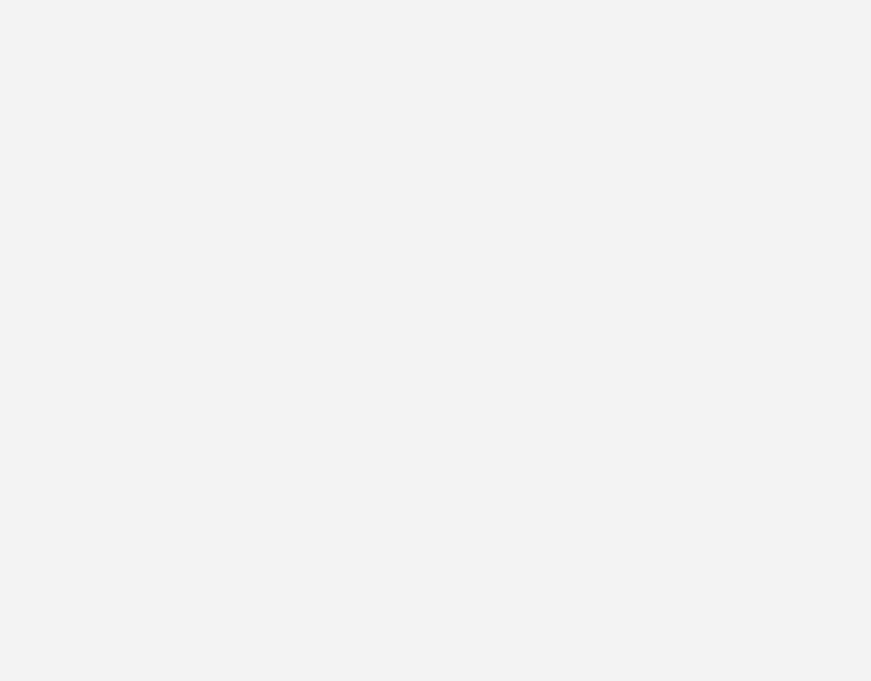
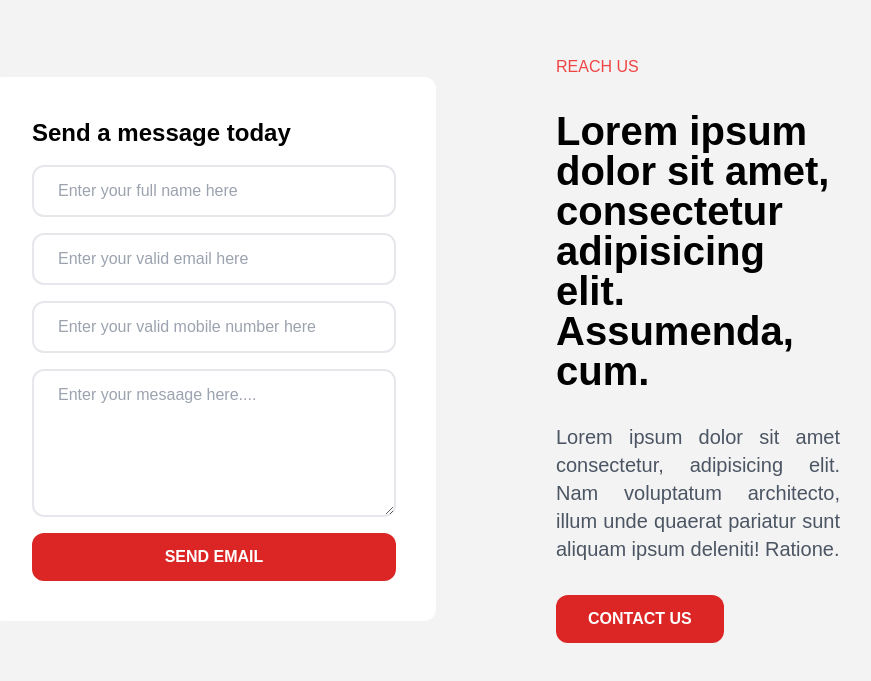
Before and after one commit to AFFWORLDT/prop-fusion-client-facing-next-app, a Next.js app: page / in a window 1280 px wide. Shown: the part 5836-6517 px from the top of the page, without its empty margins (184-1055 px from the left). Before the commit the page ends 5731 px from the top, so only its background shows below. Built offline with nearby package versions, Linux system fonts and the light colour scheme; no server answers.

Commit message:
Add Contact component with message form and contact information section

```diff
--- a/src/app/page.tsx
+++ b/src/app/page.tsx
@@ -1,5 +1,6 @@
 import About from "@/components/home/About";
 import Clients from "@/components/home/Clients";
+import Contact from "@/components/home/Contact";
 import Hero from "@/components/home/Hero";
 import PopularAreas from "@/components/home/PopularAreas";
 import Properties from "@/components/home/Properties";
@@ -15,6 +16,7 @@ function Home() {
      <Properties/>
      <Services/>
      <Clients/>
+     <Contact/>
     </>
 
 
--- /dev/null
+++ b/src/components/home/Contact.tsx
@@ -0,0 +1,73 @@
+import React from "react";
+
+const Contact = () => {
+  return (
+    <div>
+      <section
+        id="contact"
+        className=" lg:w-[95%] w-full h-fit m-auto rounded-xl grid lg:grid-cols-2 grid-cols-1 justify-center items-center lg:px-36 px-6 py-20 gap-10">
+        <div
+          className="bg-white dark:bg-black p-10 flex flex-col justify-center items-start gap-4 rounded-xl">
+          <h1 className="text-2xl text-black font-semibold dark:text-white">
+            Send a message today
+          </h1>
+          <input
+            type="text"
+            placeholder="Enter your full name here"
+            className="w-full px-6 py-3 border-2 border-gray-200 rounded-xl"
+          />
+          <input
+            type="email"
+            placeholder="Enter your valid email here"
+            className="w-full px-6 py-3 border-2 border-gray-200 rounded-xl"
+          />
+          <input
+            type="number"
+            placeholder="Enter your valid mobile number here"
+            className="w-full px-6 py-3 border-2 border-gray-200 rounded-xl"
+          />
+          <textarea
+            name=""
+            id=""
+            cols="30"
+            rows="5"
+            placeholder="Enter your mesaage here...."
+            className="w-full px-6 py-3 border-2 border-gray-200 rounded-xl"></textarea>
+          <button className="bg-red-600 w-full text-md px-8 py-3 text-white font-semibold rounded-xl hover:bg-black dark:hover:bg-red-700 cursor-pointer">
+            {" "}
+            SEND EMAIL
+          </button>
+        </div>
+
+        <div className="flex flex-col justify-center items-start gap-8 lg:p-20 p-6">
+          <h1
+            data-aos="zoom-in"
+            data-aos-delay="200"
+            className="text-red-500 dark:text-white">
+            REACH US
+          </h1>
+          <h1
+            data-aos="zoom-in"
+            data-aos-delay="400"
+            className="text-black text-[40px] font-semibold leading-10 dark:text-white">
+            Lorem ipsum dolor sit amet, consectetur adipisicing elit. Assumenda,
+            cum.
+          </h1>
+          <p
+            data-aos="zoom-in"
+            data-aos-delay="600"
+            className="text-xl text-gray-600 text-justify dark:text">
+            Lorem ipsum dolor sit amet consectetur, adipisicing elit. Nam
+            voluptatum architecto, illum unde quaerat pariatur sunt aliquam
+            ipsum deleniti! Ratione.
+          </p>
+          <button className="bg-red-600 text-md px-8 py-3 text-white font-semibold rounded-xl hover:bg-black dark:hover:text-white">
+            CONTACT US
+          </button>
+        </div>
+      </section>
+    </div>
+  );
+};
+
+export default Contact;
```
